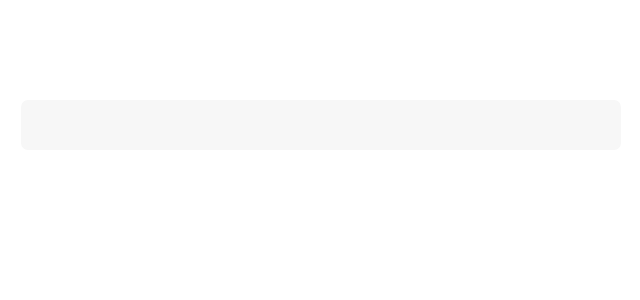
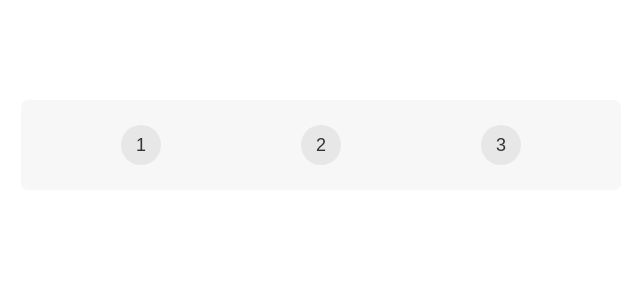
Before and after one commit to ATOROYO/04-steps, a React (Create React App) app: page / in a window 1280 px wide. Shown: the top 300 px of the page, without its empty margins (319-959 px from the left). Built offline with nearby package versions, Linux system fonts and the light colour scheme.

Commit message:
Add number divs to App component for display

```diff
--- a/src/App.js
+++ b/src/App.js
@@ -1,7 +1,11 @@
 export default function App() {
   return (
     <div className="steps">
-      <div className="numbers"></div>
+      <div className="numbers">
+        <div>1</div>
+        <div>2</div>
+        <div>3</div>
+      </div>
     </div>
   );
 }
```
